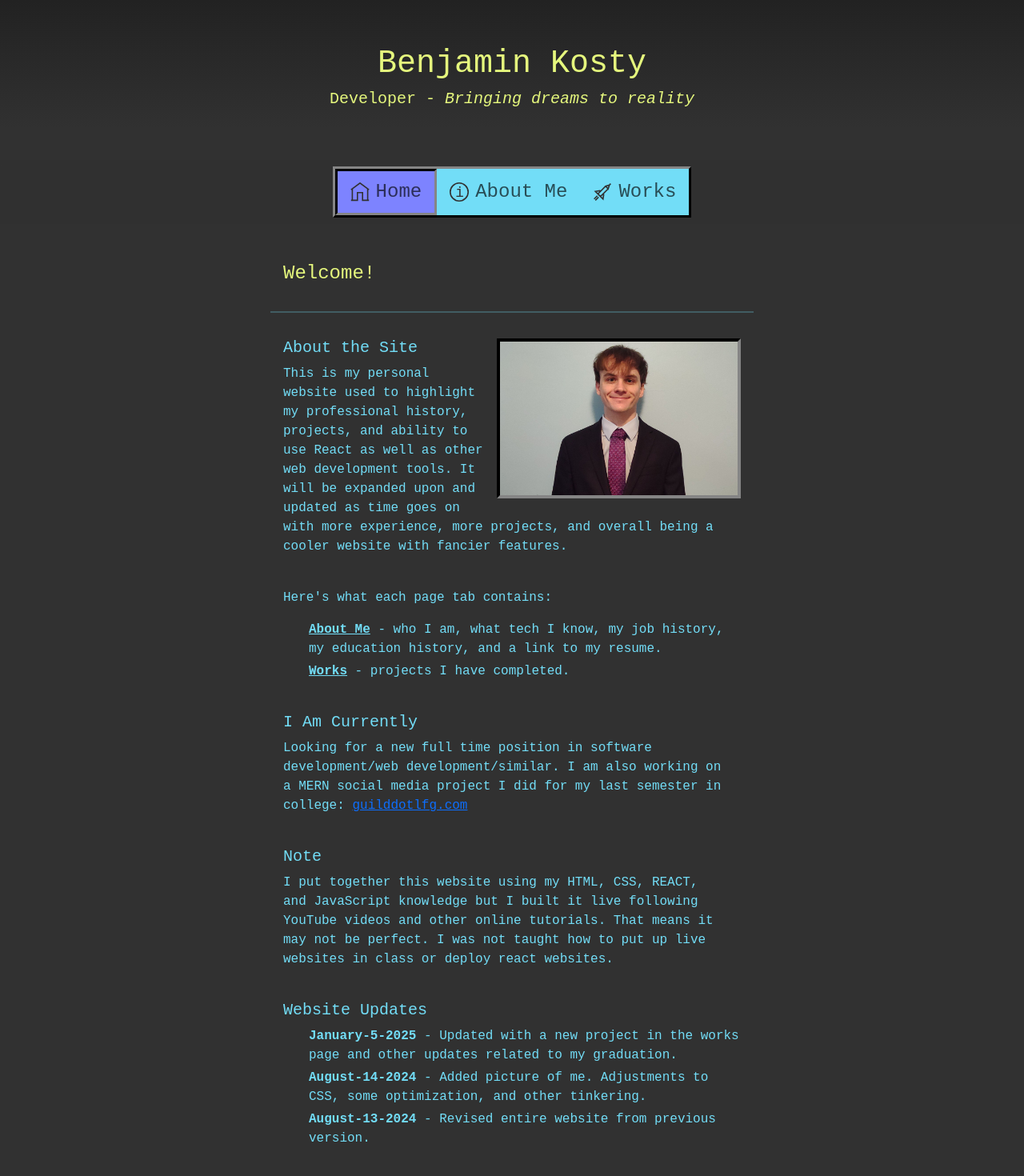
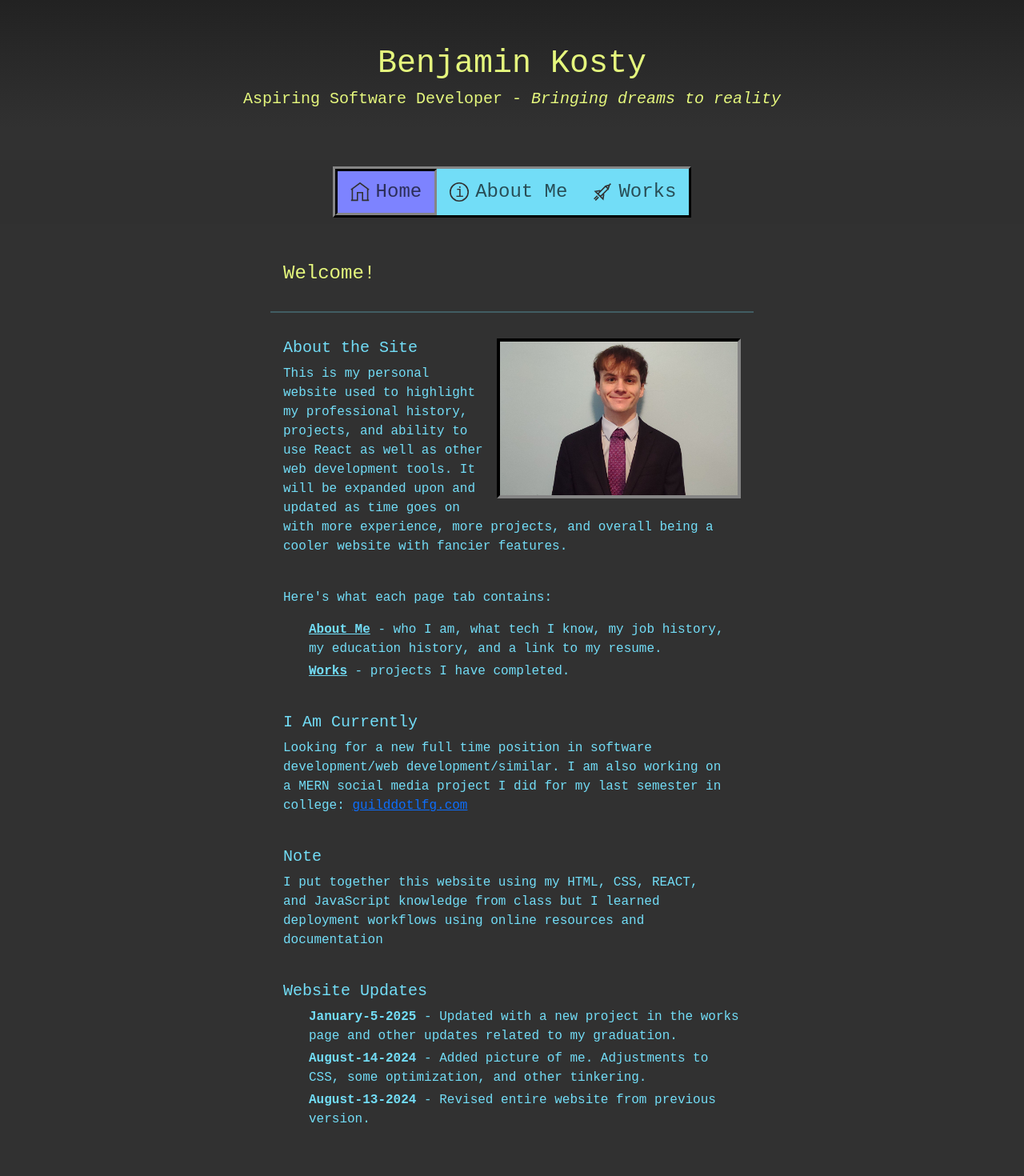
Before and after one commit to Bentheperson101/bentheperson101.github.io, a React (Create React App) app: page / in a window 1280 px wide. Shown: the top 1470 px of the page at 80% size. Built offline with nearby package versions, Linux system fonts and the light colour scheme.

Commit message:
slight changes

```diff
--- a/src/pages/Home.js
+++ b/src/pages/Home.js
@@ -26,9 +26,8 @@ const Home = () => {
                                 for my last semester in college: <a href="https://www.guilddotlfg.com/">guilddotlfg.com</a></p>
                             <br></br>
                             <h5>Note</h5>
-                            <p>I put together this website using my HTML, CSS, REACT, and JavaScript knowledge but I built it live following YouTube videos and other online tutorials.
-                            That means it may not be perfect. I was not taught how to put up live websites in class or deploy
-                            react websites.</p>
+                            <p>I put together this website using my HTML, CSS, REACT, and JavaScript knowledge from class but I learned deployment
+                                workflows using online resources and documentation</p>
                             <br></br>
                         </div>
                         <h5>Website Updates</h5>
--- a/src/pages/Layout.js
+++ b/src/pages/Layout.js
@@ -8,7 +8,7 @@ const Layout = () => {
             <div className="title">
                 <div className="text-center p-3">
                     <h1>Benjamin Kosty</h1>
-                    <h5>Developer - <i>Bringing dreams to reality</i></h5>
+                    <h5>Aspiring Software Developer - <i>Bringing dreams to reality</i></h5>
                 </div>
             </div>
 
```
